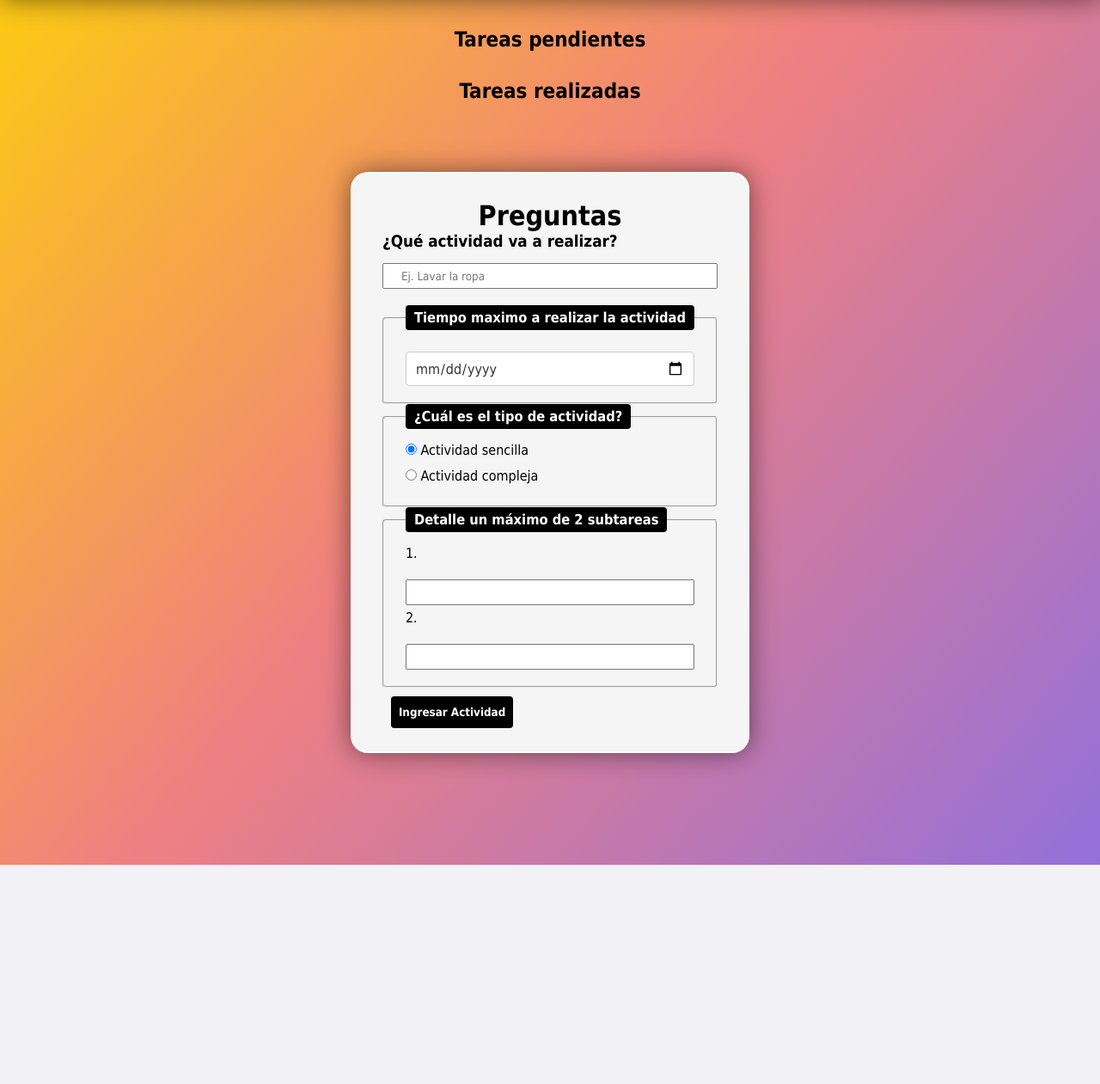
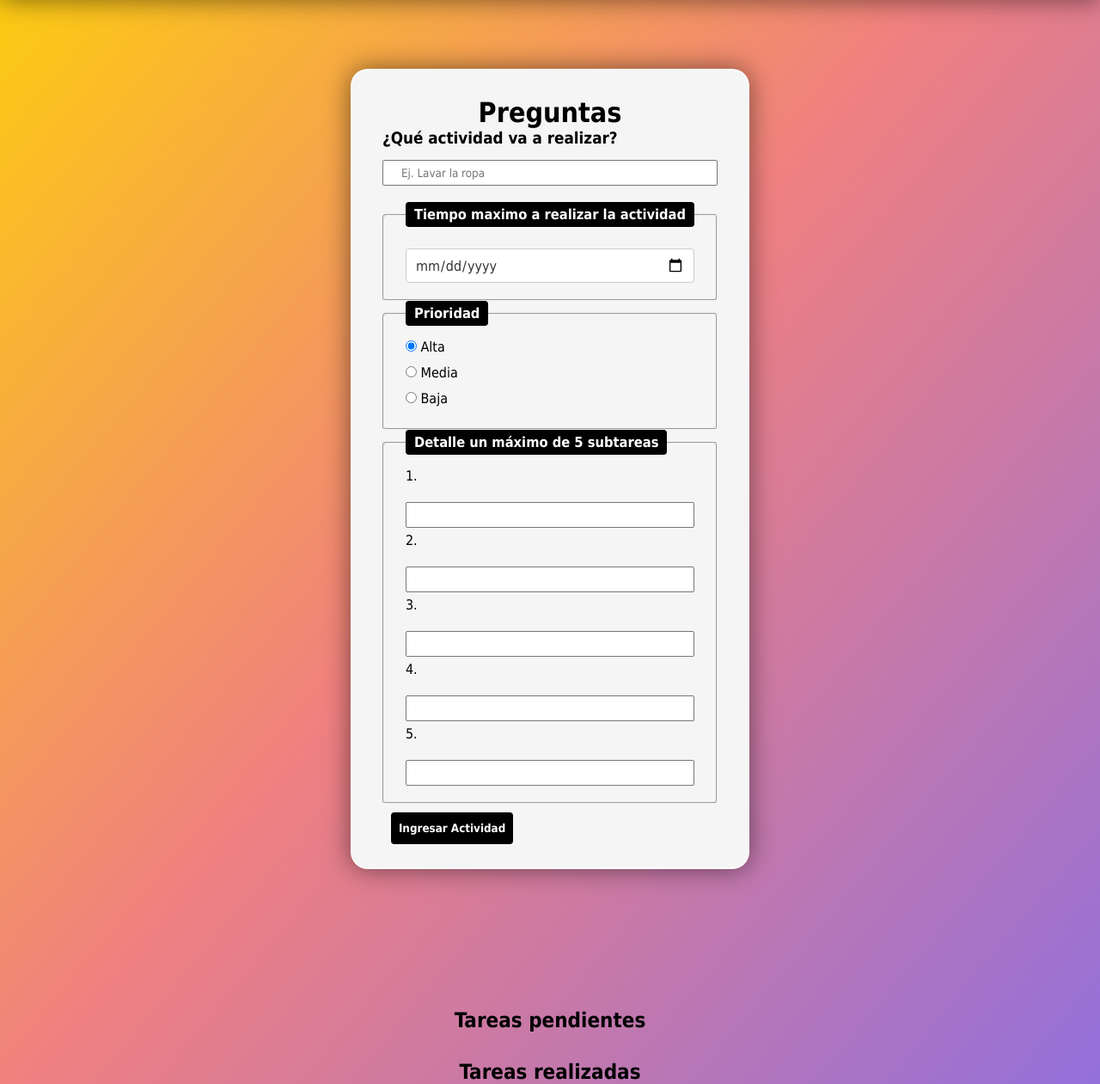
Before and after one commit to brittanypallasco2003/Organizador, a PHP site: page /html_files/home.html in a window 1280 px wide. Shown: the part 212-1473 px from the top of the page at 86% size. Before the commit the page ends 1218 px from the top, so only its background shows below. Run offline with PHP 8.4, Linux system fonts and the light colour scheme.

Commit message:
requisitos añadidos

```diff
--- a/css/estiloHome.css
+++ b/css/estiloHome.css
@@ -247,9 +247,13 @@ div button{
 #lista{
   list-style: none;
   margin: 0;
+  display: flex;
+  flex-direction: row;
 }
 #tareas_realizadas{
   list-style-type: none;
+  display: flex;
+  flex-direction: row;
 }
 
 .tarjeta {
@@ -308,7 +312,21 @@ div button{
 .tarjeta button:hover {
   background-color: #0056b3; /* Cambia el color de fondo en hover */
 }
+@media (max-width: 768px) {
+  /* Estilos para pantallas más pequeñas (por ejemplo, teléfonos móviles) */
+  #lista{
+    list-style: none;
+    margin: 0;
+    display: flex;
+    flex-direction: column;
+  }
+  #tareas_realizadas{
+    list-style-type: none;
+    display: flex;
+    flex-direction: column;
+  }
 
+}
 
 
 
--- a/html_files/home.html
+++ b/html_files/home.html
@@ -37,22 +37,6 @@
         </table>
     </nav>
 
-    <h2 style="text-align: center; padding-bottom: 2rem; padding-top: 2rem;">Tareas pendientes</h2>
-
-
-
-
-
-    <ul id="lista">
-    </ul>
-
-    <h2 style="text-align: center;">Tareas realizadas</h2>
-
-    <ul id="tareas_realizadas" >
-
-    </ul>
-
-
     <div class="content">
         <div class="formulario" id="contenido_oculto">
             <h1 id="titulo">Preguntas</h1>
@@ -72,20 +56,24 @@
                 <!--segunda pregunta-->
                 <div class="pregunta">
                     <fieldset>
-                        <legend><h3>¿Cuál es el tipo de actividad?</h3></legend>
+                        <legend><h3>Prioridad</h3></legend>
                         <p>
-                            <input class="radioOpc" type="radio" id="tipo_act" name="tipo_act" value="sencilla" checked>
-                            <label for="sencilla">Actividad sencilla</label>
+                            <input class="radioOpc" type="radio" id="tipo_act" name="tipo_act" value="Alta" checked>
+                            <label for="sencilla">Alta</label>
                         </p>
                         <p>
-                            <input class="radioOpc" type="radio" id="tipo_act" name="tipo_act" value="compleja">
-                            <label for="compleja">Actividad compleja</label>
+                            <input class="radioOpc" type="radio" id="tipo_act" name="tipo_act" value="Media">
+                            <label for="compleja">Media</label>
+                        </p>
+                        <p>
+                            <input class="radioOpc" type="radio" id="tipo_act" name="tipo_act" value="Baja">
+                            <label for="compleja">Baja</label>
                         </p>
                     </fieldset>
                 </div>
                 <div class="pregunta">
                     <fieldset>
-                        <legend><h3>Detalle un máximo de 2 subtareas</h3></legend>
+                        <legend><h3>Detalle un máximo de 5 subtareas</h3></legend>
                         <p>
                             <label for="act1">1.</label>
                             <input class="texto" type="text" id="act1" name="act1">
@@ -94,12 +82,42 @@
                             <label for="act2">2.</label>
                             <input class="texto" type="text" id="act2" name="act2">
                         </p>
+                        <p>
+                            <label for="act2">3.</label>
+                            <input class="texto" type="text" id="act3" name="act3">
+                        </p>
+                        <p>
+                            <label for="act2">4.</label>
+                            <input class="texto" type="text" id="act4" name="act4">
+                        </p>
+                        <p>
+                            <label for="act2">5.</label>
+                            <input class="texto" type="text" id="act5" name="act5">
+                        </p>
                     </fieldset>
                 </div>
                 <button type="submit" id="botoningresar" onclick="toggleContenido()"><h4>Ingresar Actividad</h4></button>
         </div>
     </div>
 
+    <h2 style="text-align: center; padding-bottom: 2rem; padding-top: 2rem;">Tareas pendientes</h2>
+
+
+
+
+
+    <ul id="lista">
+    </ul>
+
+    <h2 style="text-align: center;">Tareas realizadas</h2>
+
+    <ul id="tareas_realizadas" >
+
+    </ul>
+
+
+
+
 <script src="scripthome.js"></script>
 </body>
 
--- a/html_files/scripthome.js
+++ b/html_files/scripthome.js
@@ -11,11 +11,21 @@ $(document).ready(function () {
     $("input[name='tipo_act']").prop('checked', false);
     $("#act1").val("");
     $("#act2").val("");
+    $("#act3").val("");
+    $("#act4").val("");
+    $("#act5").val("");
+    $("input[name='scales']").prop('checked', false);
   });
 
   let tareaCounter = 0;
-  function agregarTarea(act_realizar, fecha, tipo, act1, act2) {
+  function agregarTarea(act_realizar, fecha, tipo, act1, act2, act3, act4, act5) {
     tareaCounter++;
+
+
+  // Calcula los días restantes
+  const fechaLimite = new Date(fecha);
+  const hoy = new Date();
+  const diasRestantes = Math.ceil((fechaLimite - hoy) / (1000 * 60 * 60 * 24));
 
     const elemento = `
       <div class="content">
@@ -27,12 +37,26 @@ $(document).ready(function () {
             <p>${fecha}</p>
             <h3>Prioridad</h3>
             <p>${tipo}</p>
+            <h3>Días Restantes</h3>
+            <p><span class="dias-restantes">${diasRestantes} días</span></p>
             <h3>Subtareas</h3>
             <p>
               <input type="checkbox" id="scales1" name="scales" checked />
               <label for="scales1">${act1}</label>
+            </p>
+            <p>
               <input type="checkbox" id="scales2" name="scales" checked />
               <label for="scales2">${act2}</label>
+            </p>
+            <p>
+              <input type="checkbox" id="scales3" name="scales" checked />
+              <label for="scales2">${act3}</label>
+            </p>
+              <input type="checkbox" id="scales4" name="scales" checked />
+              <label for="scales2">${act4}</label>
+            <p>
+              <input type="checkbox" id="scales5" name="scales" checked />
+              <label for="scales2">${act5}</label>
             </p>
             <button type="button" class="realizado-btn">Realizado</button>
             <button type="button" class="eliminar-btn">Eliminar</button>
@@ -50,17 +74,23 @@ $(document).ready(function () {
     const tipo = $("input[name='tipo_act']:checked").val();
     const act1 = $("#act1").val();
     const act2 = $("#act2").val();
+    const act3 = $("#act3").val();
+    const act4 = $("#act4").val();
+    const act5 = $("#act5").val();
+
 
     if (act_realizar) {
-      agregarTarea(act_realizar, fecha, tipo, act1, act2);
+      agregarTarea(act_realizar, fecha, tipo, act1, act2, act3, act4, act5);
       $("#act_realizar").val("");
     }
   });
 
+  //elimina la actividad
   $(document).on("click", ".eliminar-btn", function () {
     $(this).closest(".content").remove();
   });
 
+  //lleva la actividad a la seccion completado
   $(document).on("click", ".realizado-btn", function () {
     const tareaCompletada = $(this).closest(".content");
     tareaCompletada.appendTo(tareasRealizadas);
```
